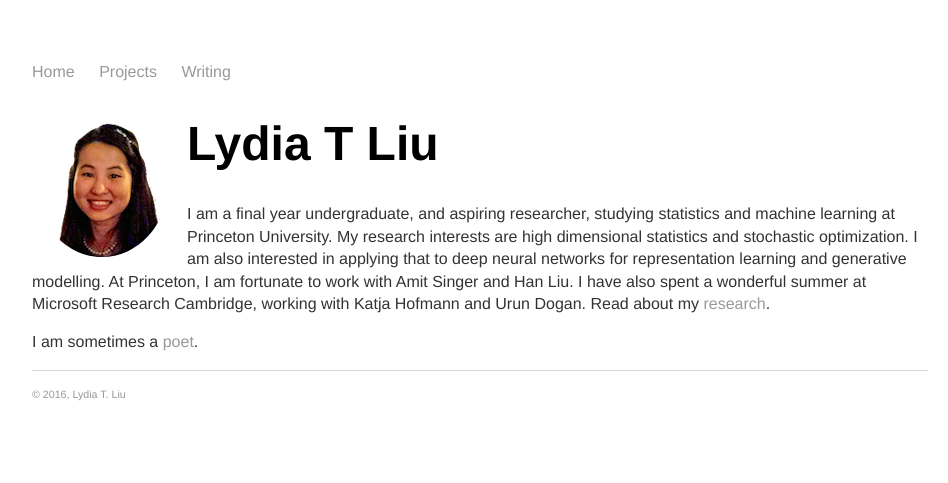
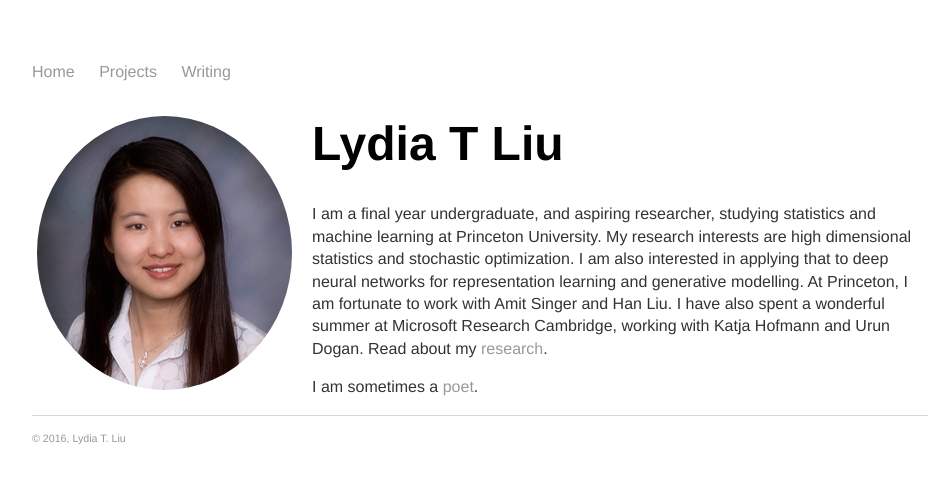
Before and after one commit to serenalwang/serenalwang.github.io, a Jekyll site: the page built from index.html, in a window 1280 px wide. Shown: the top 483 px of the page, without its empty margins (160-1108 px from the left). Built offline with Jekyll 4.4.1, drawn with Linux system fonts in a browser that asks for light colours.

Commit message:
Update index.html

```diff
--- a/index.html
+++ b/index.html
@@ -4,7 +4,7 @@
 ---
 <div class="blurb">
 
-	<img src="img/me3.png" alt="Photo" class="leftside_image">
+	<img src="img/me4.png" alt="Photo" class="leftside_image">
 	<h1>Lydia T Liu</h1>
 		<p>I am a final year undergraduate, and aspiring researcher, studying statistics and machine learning at Princeton University.
 			My research interests are high dimensional statistics and stochastic optimization. I am also
```
